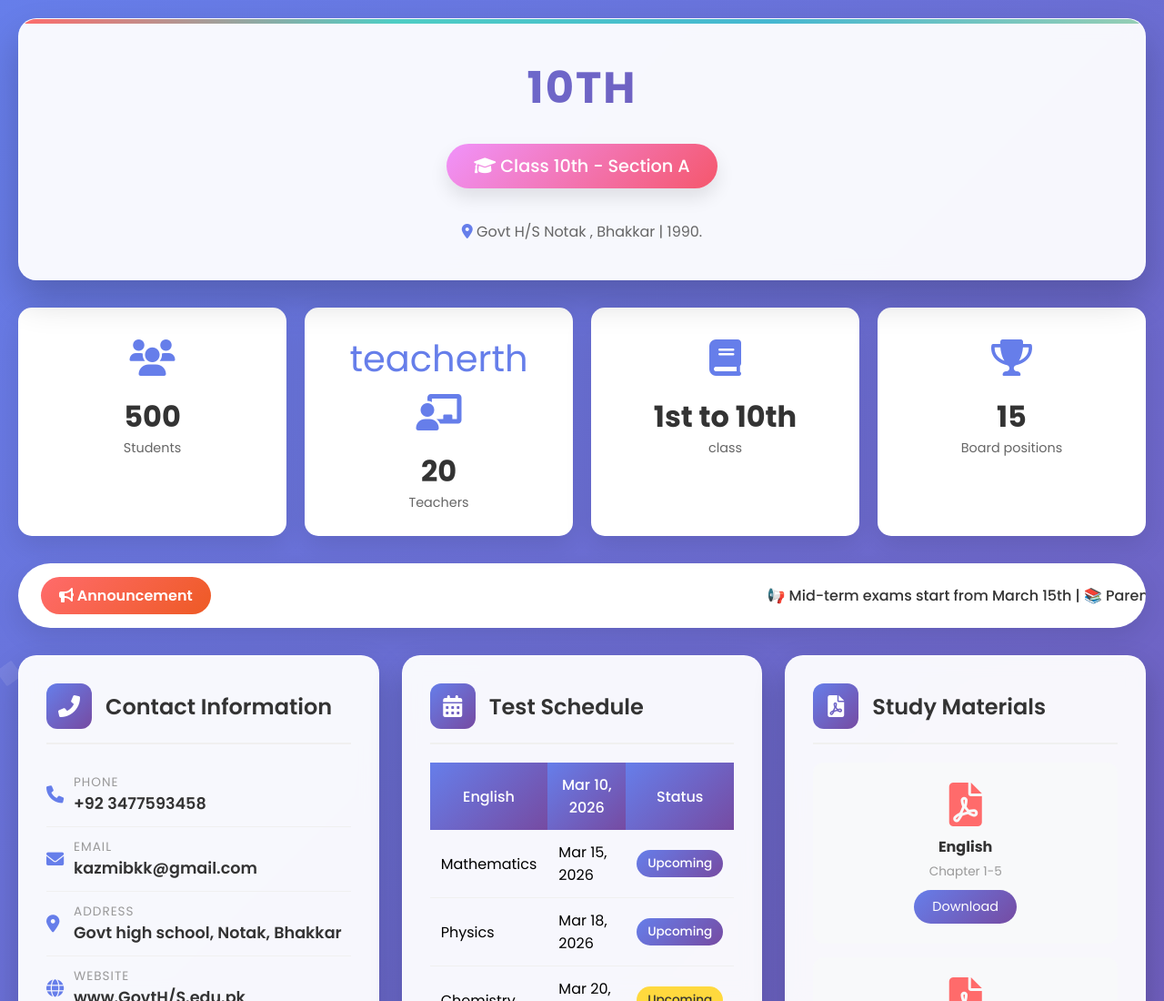
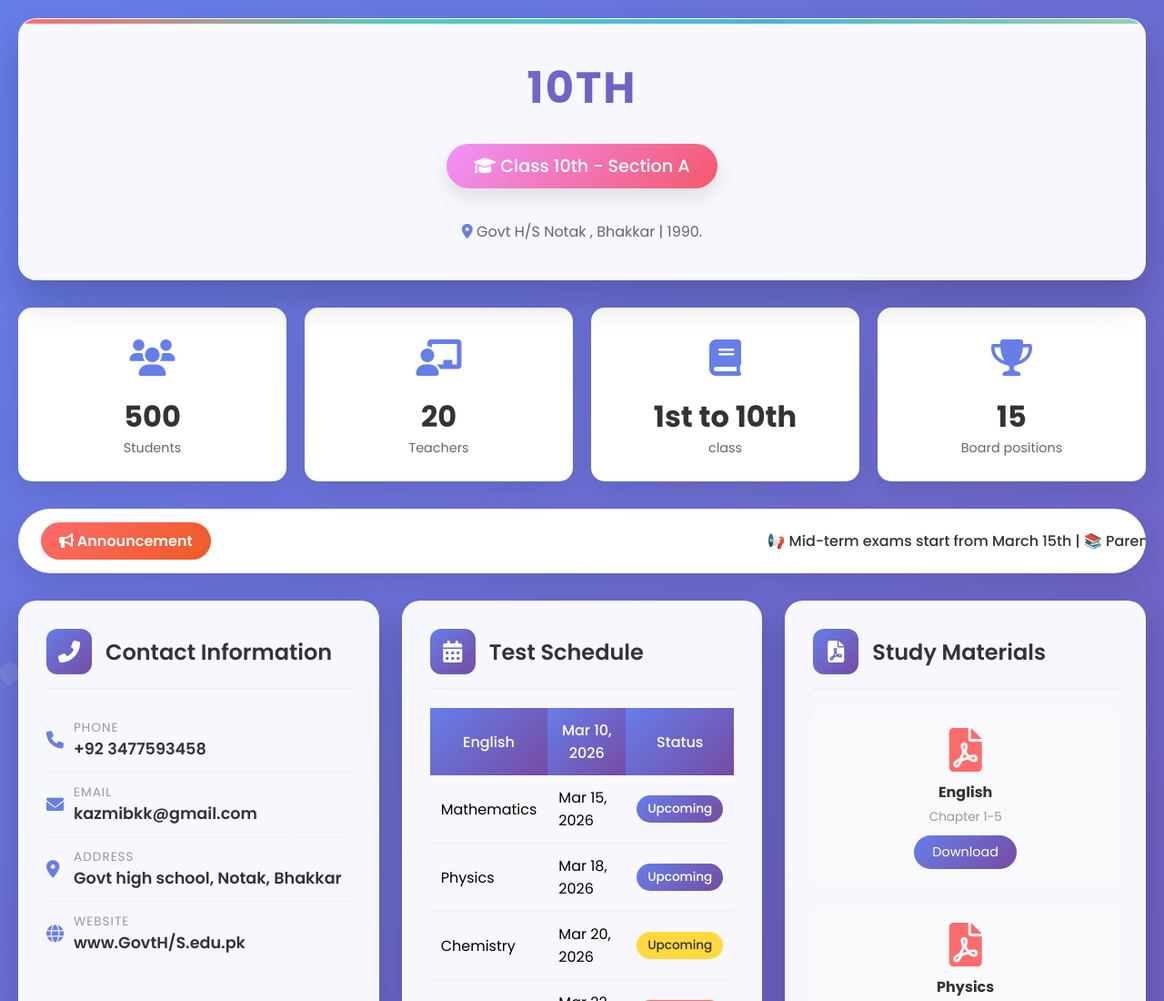
Before and after one commit to kazmibkk-cell/class-info, a plain HTML site: page index.html in a window 1280 px wide. Shown: the top 1100 px of the page at 91% size. Drawn offline with Linux system fonts and the light colour scheme.

Commit message:
Update index.html

```diff
--- a/index.html
+++ b/index.html
@@ -579,7 +579,7 @@
                 <div class="stat-label">Students</div>
             </div>
             <div class="stat-card">
-                <div class="stat-icon">teacherth<i class="fas fa-chalkboard-teacher"></i></div>
+                <div class="stat-icon"><i class="fas fa-chalkboard-teacher"></i></div>
                 <div class="stat-number">20</div>
                 <div class="stat-label">Teachers</div>
             </div>
```
